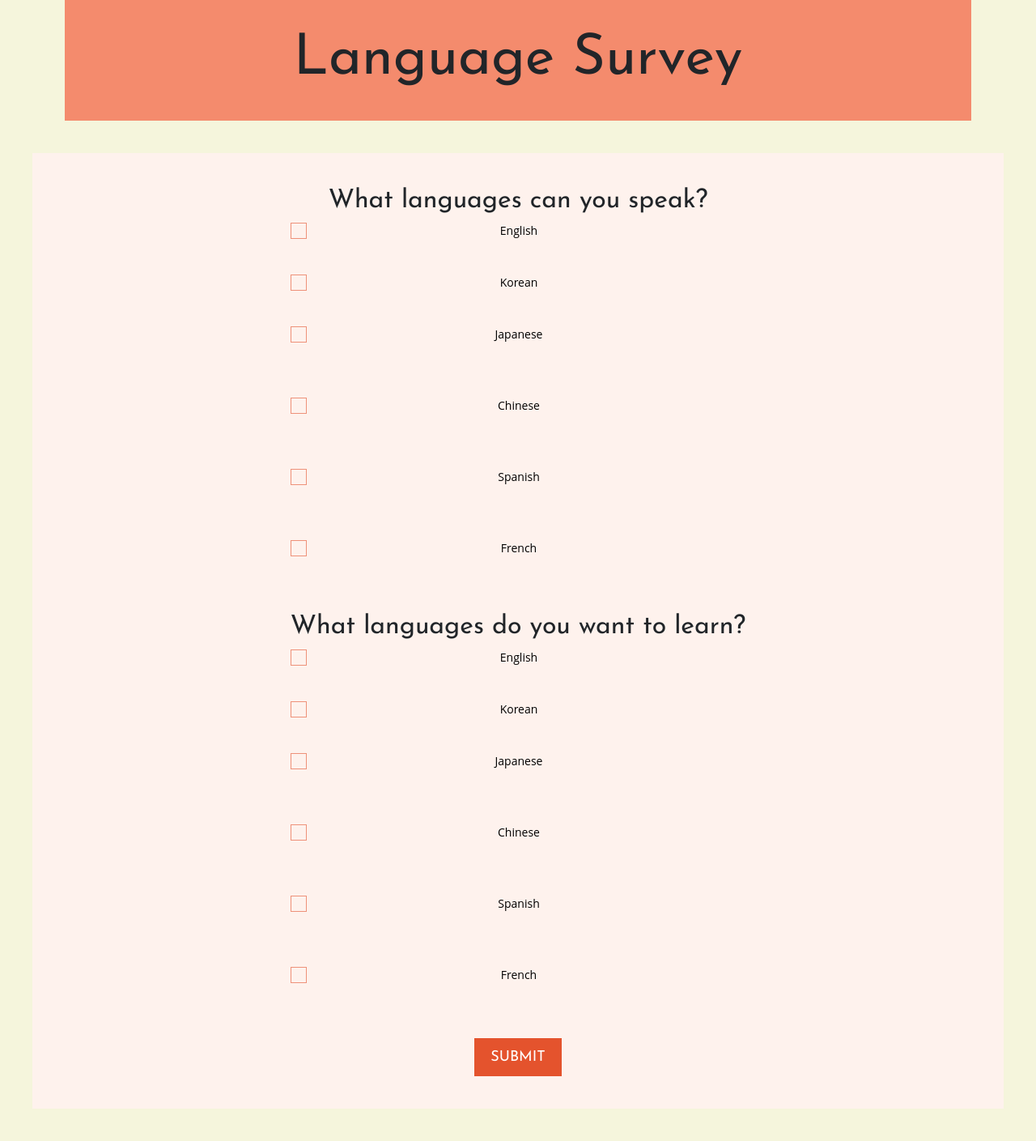
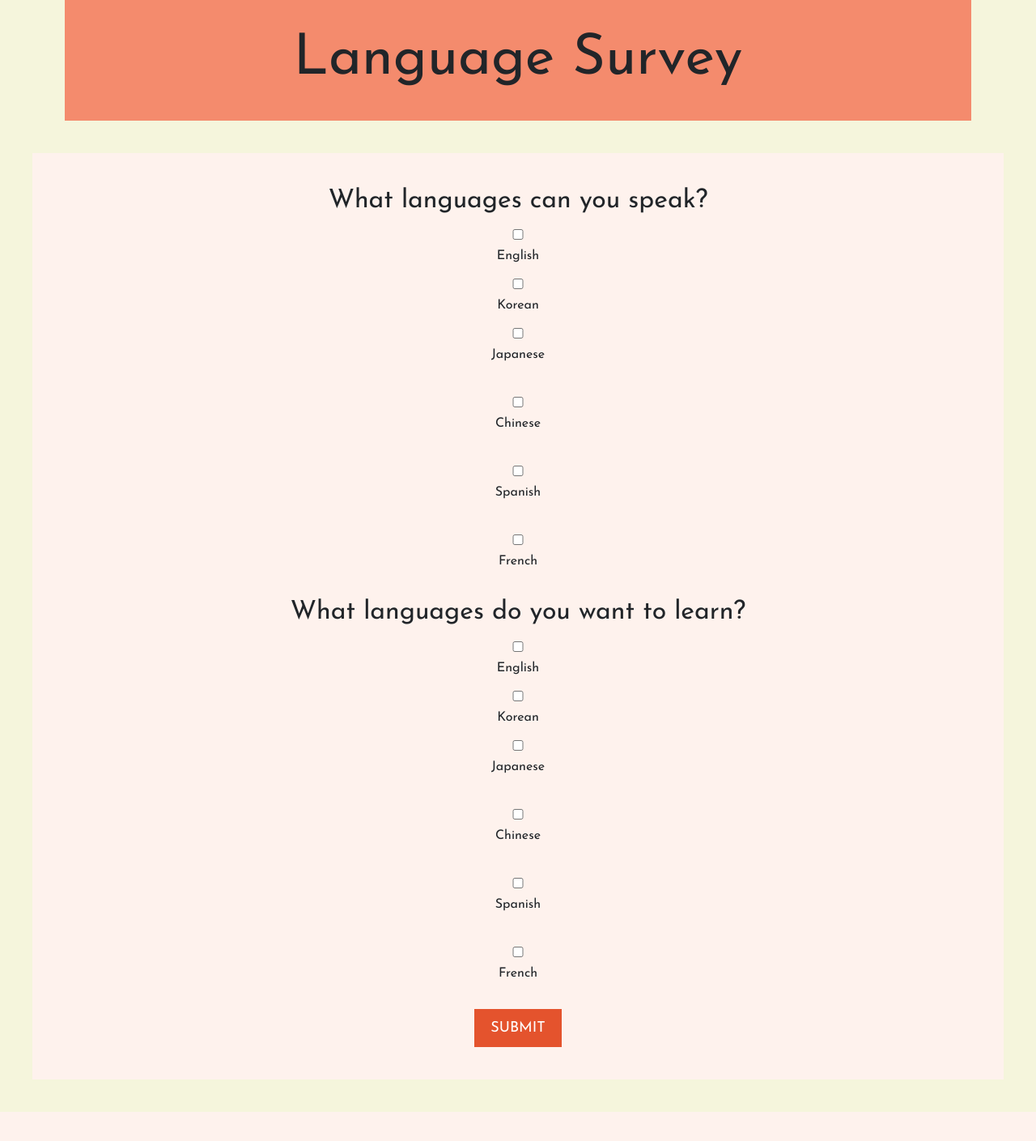
Before and after one commit to nathanzzhang/TokuApp, a Flask app: page /languages in a window 1280 px wide. Shown: the part 81-1490 px from the top of the page at 81% size. After the commit the page ends 1454 px from the top, so only its background shows below. Run offline with Flask 2, Linux system fonts and the light colour scheme; parts of the project's set-up code (start-up, migrations or seed data) failed here and were passed over; some libraries are stand-ins or nearby versions.

Commit message:
fixed multiple checkboxes bug

```diff
--- a/backend/static/register.css
+++ b/backend/static/register.css
@@ -54,48 +54,3 @@ h1 {
     display: inline-block;
     font-size: 18px;
   }
-
-@import url(https://fonts.googleapis.com/css?family=Open+Sans);
-
-input[type="checkbox"] { display: none; }
-
-input[type="checkbox"] + label {
-  display: block;
-  position: relative;
-  padding-left: 2px;
-  margin-bottom: 20px;
-  font: 14px/20px 'Open Sans', Arial, sans-serif;
-  color: black;
-  cursor: pointer;
-  -webkit-user-select: none;
-  -moz-user-select: none;
-  -ms-user-select: none;
-}
-
-input[type="checkbox"] + label:last-child { margin-bottom: 0; }
-
-input[type="checkbox"] + label:before {
-  content: '';
-  display: block;
-  width: 20px;
-  height: 20px;
-  border: 1px solid #e4532d;
-  position: absolute;
-  left: 0;
-  top: 0;
-  opacity: .6;
-  -webkit-transition: all .12s, border-color .08s;
-  transition: all .12s, border-color .08s;
-}
-
-input[type="checkbox"]:checked + label:before {
-  width: 10px;
-  top: -5px;
-  left: 5px;
-  border-radius: 0;
-  opacity: 1;
-  border-top-color: transparent;
-  border-left-color: transparent;
-  -webkit-transform: rotate(45deg);
-  transform: rotate(45deg);
-}
--- a/backend/templates/matchpage.html
+++ b/backend/templates/matchpage.html
@@ -4,6 +4,12 @@
 
 {% endblock %}
 
+extends profile.html
+
+<h1> Matches! </h1>
+
+
+
 {% block content %}
     basic hi
 {% endblock%}
--- a/backend/templates/profile.html
+++ b/backend/templates/profile.html
@@ -5,6 +5,7 @@
 {% endblock %}
 
 {% block content %}
+
   <h1>Profile Page</h1>
   <nav class="navbar navbar-expand-lg navbar-light bg-light">
     <a class="navbar-brand" href="">Tōku</a>
@@ -14,7 +15,7 @@
     <div class="collapse navbar-collapse" id="navbarNavAltMarkup">
       <div class="navbar-nav">
         <a class="nav-item nav-link" href="/profile">Profile <span class="sr-only">(current)</span></a>
-        <a class="nav-item nav-link" href="/matchpage">Matches</a>
+        <a class="nav-item nav-link" href="/match">Matches</a>
         <a class="nav-item nav-link" href="/friends">Friends</a>
         <a class="nav-item nav-link" href="#">Help/FAQ</a>
       </div>
```
